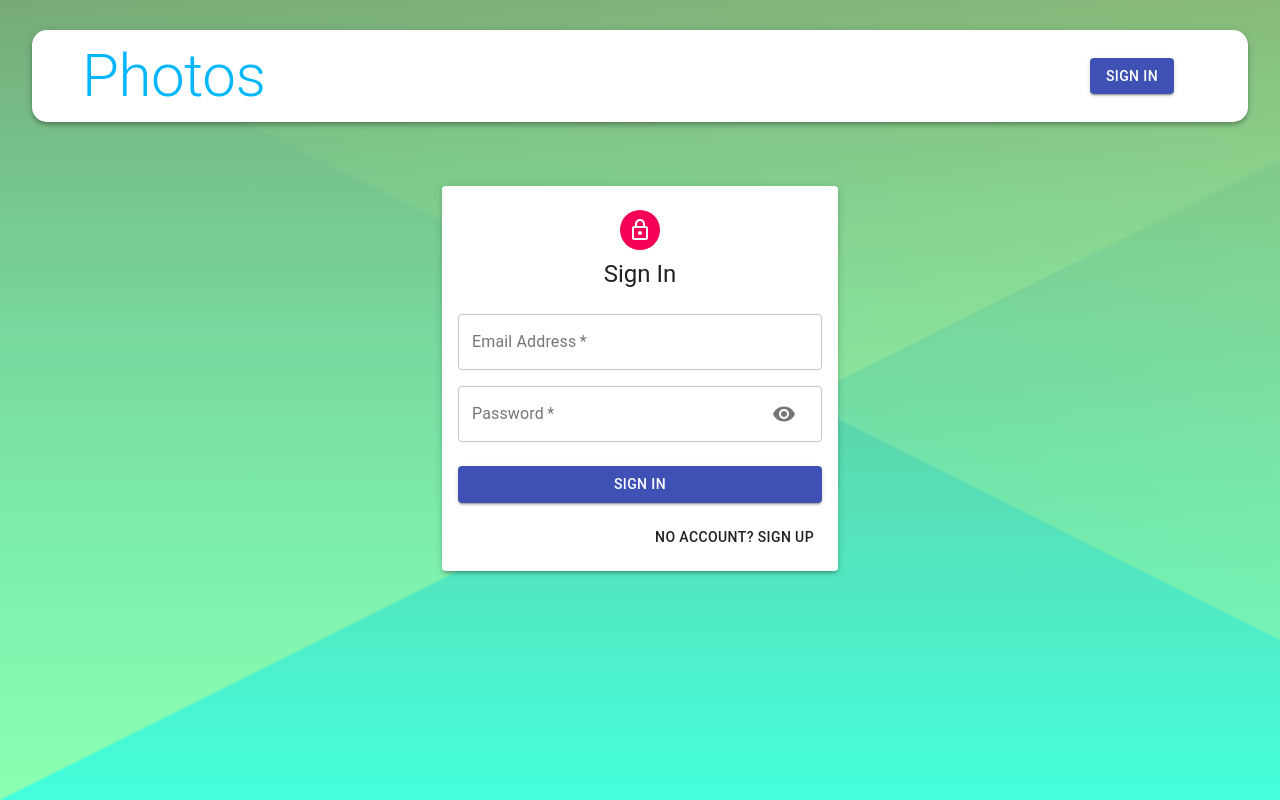
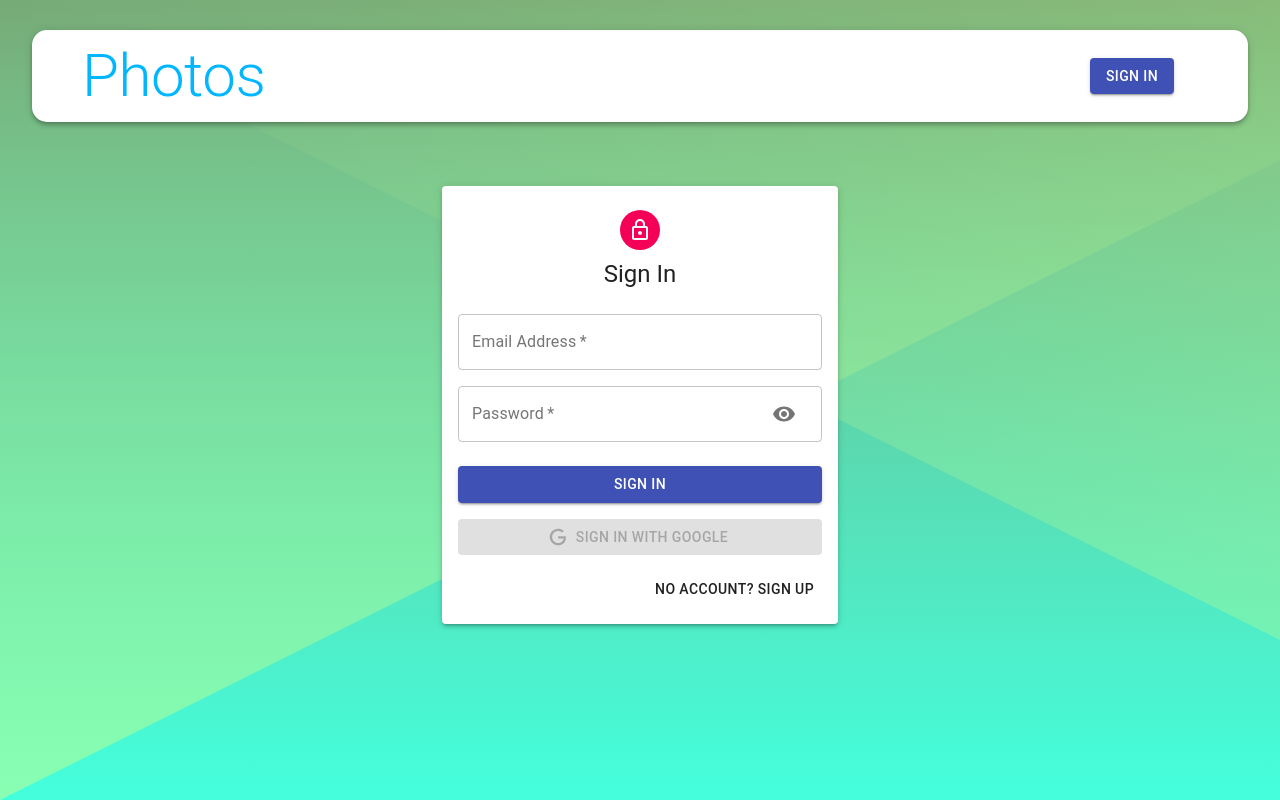
Before and after one commit to chentimothy1/photos-app, a React (Create React App) app in the folder client/: page /auth in a window 1280 px wide. Built offline with nearby package versions, Linux system fonts and the light colour scheme.

Commit message:
added google auth for registration and login process

```diff
--- a/client/src/components/Auth/Auth.js
+++ b/client/src/components/Auth/Auth.js
@@ -1,12 +1,18 @@
-import React, {useState } from 'react'
+import React, { useState } from 'react'
 import { Avatar, Button, Grid, Paper, Typography, Container } from '@material-ui/core';
 import LockOutlinedIcon from '@material-ui/icons/LockOutlined';
 import useStyles from './styles';
 import Input from './Input';
+import { GoogleLogin } from 'react-google-login';
+import GoogleIcon from './GoogleIcon';
+import { useDispatch } from 'react-redux';
+import { useHistory } from 'react-router-dom';
 
 export const Auth = () => {
     const [showPassword, setShowPassword] = useState(false);
     const [isSignedUp, setIsSignedUp] = useState(false);
+    const dispatch = useDispatch();
+    const history = useHistory();
 
     const state = null;
     const classes = useStyles();
@@ -20,6 +26,24 @@ export const Auth = () => {
     const switchModes = () => {
         setIsSignedUp((prevIsSignedUp) => !prevIsSignedUp);
         handleShowPassword(false);
+    };
+
+    const googleSuccess = async (res) => {
+        const result = res?.profileObj;
+        const token = res?.tokenId;
+
+        try {
+            dispatch({ type: 'AUTH', data: { result, token }});
+
+            // redirects back to home
+            history.push('/');
+        } catch (error) {
+            console.log(error);
+        }
+    };
+
+    const googleFailure = () => {
+        console.log("Google Sign In Failed")
     };
 
     return (
@@ -37,8 +61,8 @@ export const Auth = () => {
                         {
                             isSignedUp && (
                                 <>
-                                        <Input name="firstName" label="First Name" handleChange={handleChange} autoFocus half></Input>
-                                        <Input name="lastName" label="Last Name" handleChange={handleChange} half ></Input>
+                                    <Input name="firstName" label="First Name" handleChange={handleChange} autoFocus half></Input>
+                                    <Input name="lastName" label="Last Name" handleChange={handleChange} half ></Input>
 
                                 </>
                             )
@@ -47,16 +71,39 @@ export const Auth = () => {
                         {/* if showPassword is true, then show text. otherwise show password */}
                         <Input name="password" label="Password" handleChange={handleChange} type={showPassword ? "text" : "password"} handleShowPassword={handleShowPassword}></Input>
                         {/* confirmation */}
-                        { isSignedUp && <Input name="confirmPassword" label="Repeat Password" handleChange={handleChange} type="password"/>}
+                        {isSignedUp && <Input name="confirmPassword" label="Repeat Password" handleChange={handleChange} type="password" />}
                     </Grid>
+
+                    {/* regular sign in */}
                     <Button type="submit" fullWidth variant="contained" color="primary" className={classes.submit}>
                         {isSignedUp ? 'Sign Up' : 'Sign In'}
                     </Button>
+
+                    {/* google login */}
+                    <GoogleLogin
+                        clientId="657270788920-v1o3gik0d22va5avigphn63igtoachbc.apps.googleusercontent.com"
+                        render={(renderProps) => (
+                            <Button className={classes.googleButton}
+                                color='primary'
+                                fullWidth
+                                onClick={renderProps.onClick}
+                                disabled={renderProps.disabled}
+                                startIcon={<GoogleIcon />}
+                                variant="contained"
+                            >
+                                Sign In with Google
+                            </Button>
+                        )}
+                        onSuccess={googleSuccess}
+                        onFailure={googleFailure}
+                        cookiePolicy="single_host_origin"
+                    />
+
                     {/* handles moving between sign in and sign up */}
                     <Grid container justify="flex-end">
                         <Grid item>
                             <Button onClick={switchModes}>
-                                { isSignedUp ? 'Already have an account? Sign In' : "No account? Sign Up"}
+                                {isSignedUp ? 'Already have an account? Sign In' : "No account? Sign Up"}
                             </Button>
 
                         </Grid>
--- /dev/null
+++ b/client/src/components/Auth/GoogleIcon.js
@@ -0,0 +1,12 @@
+import React from 'react';
+
+const GoogleIcon = () => (
+  <svg style={{ width: '20px', height: '20px' }} viewBox="0 0 24 24">
+    <path
+      fill="currentColor"
+      d="M21.35,11.1H12.18V13.83H18.69C18.36,17.64 15.19,19.27 12.19,19.27C8.36,19.27 5,16.25 5,12C5,7.9 8.2,4.73 12.2,4.73C15.29,4.73 17.1,6.7 17.1,6.7L19,4.72C19,4.72 16.56,2 12.1,2C6.42,2 2.03,6.8 2.03,12C2.03,17.05 6.16,22 12.25,22C17.6,22 21.5,18.33 21.5,12.91C21.5,11.76 21.35,11.1 21.35,11.1V11.1Z"
+    />
+  </svg>
+);
+
+export default GoogleIcon;
--- a/client/src/components/Auth/Input.js
+++ b/client/src/components/Auth/Input.js
@@ -15,15 +15,15 @@ const Input = ({ name, label, handleChange, autoFocus, type, handleShowPassword,
                 label={label}
                 autoFocus={autoFocus}
                 type={type}
-                InputProps={name === 'password' && {
+                InputProps={name === 'password' ? {
                     endAdornment: (
                         <InputAdornment position="end">
                             <IconButton onClick={handleShowPassword}>
                                 {type === "password" ? <Visibility /> : <VisibilityOff /> }
                                 </IconButton>
                         </InputAdornment>
-                    )
-                }}
+                    ),
+                } : null}
 
             />
 
--- a/client/src/components/Navbar/Navbar.js
+++ b/client/src/components/Navbar/Navbar.js
@@ -1,13 +1,34 @@
-import React from 'react';
+import React, {useState, useEffect} from 'react';
 import { Link } from 'react-router-dom';
+import {useDispatch} from 'react-redux';
+import { useHistory, useLocation } from 'react-router-dom';
 
 import { AppBar, Typography, Avatar, Toolbar, Button } from '@material-ui/core';
 import useStyles from './styles';
 
 const Navbar = () => {
+    const dispatch = useDispatch();
+    const classes = useStyles();
+    const history = useHistory();
+    const location = useLocation();
+    const [user, setUser] = useState(JSON.parse(localStorage.getItem('profile')));
 
-    const classes = useStyles();
-    const user = null;
+    const logout = () => {
+        dispatch({type: 'LOGOUT'});
+        history.push('/');
+        setUser(null);
+    };
+
+    // retrieve the user from local storage
+
+    useEffect(() => {
+        // google auth
+        //check if the token exists. if it does, send it to the token variable
+        const token = user?.token;
+
+        setUser(JSON.parse(localStorage.getItem('profile')));
+        //manual sign up here
+    }, [location]);
 
     return (
         <AppBar className={classes.appBar} position="static" color="inherit">
@@ -20,9 +41,9 @@ const Navbar = () => {
                 {user ? (
                     <div className={classes.profile}>
                         <Avatar className={classes.purple} alt={user.result.name} src={user.result.imageUrl}>{user.result.name.charAt(0)}</Avatar>
-                        <Typography className={classes.userName} variant="h6">{}user.result.name</Typography>
+                        <Typography className={classes.userName} variant="h6">{user.result.name}</Typography>
                         {/* logout button */}
-                        <Button variant="contained" className={classes.logout} color="secondary">Logout</Button>
+                        <Button variant="contained" className={classes.logout} color="secondary" onClick={logout}>Logout</Button>
                     </div>
                 // if not logged in, show button to login
                 ) : (
--- a/client/src/constants/actionTypes.js
+++ b/client/src/constants/actionTypes.js
@@ -1,4 +1,9 @@
+// photos
 export const CREATE = 'CREATE';
 export const UPDATE = 'UPDATE';
 export const DELETE = 'DELETE';
 export const FETCH_ALL = 'FETCH_ALL';
+
+// auth
+export const AUTH = 'AUTH';
+export const LOGOUT = 'LOGOUT';
--- /dev/null
+++ b/client/src/reducers/auth.js
@@ -0,0 +1,19 @@
+import { AUTH, LOGOUT } from '../constants/actionTypes';
+
+const authReducer = (state = { authData: null }, action) => {
+    switch (action.type) {
+        case AUTH:
+            // setting profile with data filled for the user, has to be used somewhere (the navbar)
+            localStorage.setItem('profile', JSON.stringify({...action?.data }));
+            return { ...state, authData: action.data };
+        case LOGOUT:
+            localStorage.clear();
+            return { ...state, authData: null };
+
+
+        default:
+            return state;
+    }
+}
+
+export default authReducer
--- a/client/src/reducers/index.js
+++ b/client/src/reducers/index.js
@@ -1,4 +1,5 @@
 import { combineReducers } from 'redux';
-import posts from './posts'
+import posts from './posts';
+import auth from './auth';
 
-export default combineReducers({ posts })
+export default combineReducers({ posts, auth })
```
